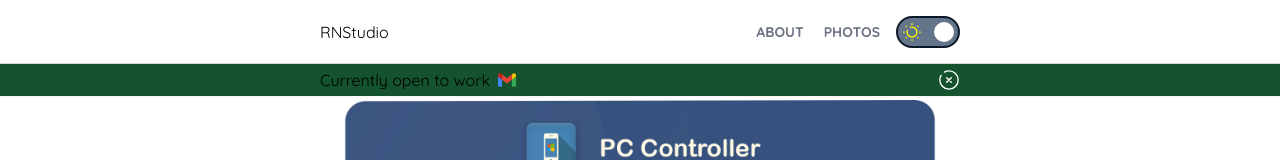
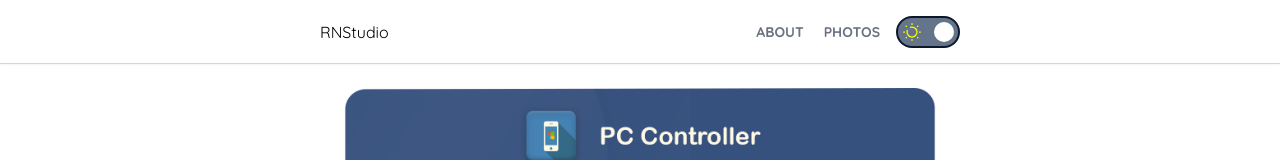
Before and after one commit to RichardRNStudio/rnstudio.hu, a Next.js app: page /projects/pccontroller in a window 1280 px wide. Shown: the top 160 px of the page. Built offline with nearby package versions, Linux system fonts and the light colour scheme.

Commit message:
chore(job): update job data

```diff
--- a/src/app/_shared/config.ts
+++ b/src/app/_shared/config.ts
@@ -8,7 +8,7 @@ import { NavigationLink } from './types';
 
 export const WEBSITE = 'https://rnstudio.hu';
 export const EMAIL = 'riiichj@gmail.com';
-export const IS_OPEN_TO_WORK = true;
+export const IS_OPEN_TO_WORK = false;
 
 export const LINKED_IN_SOCIAL_URL =
   'https://www.linkedin.com/in/richard-nagy-rnstudio';
@@ -48,7 +48,7 @@ export const JOBS: Job[] = [
         alt: 'PC Trade Systems logo',
       },
     },
-    position: 'Junior Software Engineer',
+    position: 'Medior Software Engineer',
     startDate: new Date('2017-02-01'),
     endDate: new Date('2019-07-19'),
   },
@@ -57,7 +57,7 @@ export const JOBS: Job[] = [
       name: 'PC Trade Systems',
       link: 'https://pctrade.hu',
     },
-    position: 'Intern',
+    position: 'Junior Software Engineer',
     startDate: new Date('2015-05-01'),
     endDate: new Date('2017-01-31'),
   },
```
